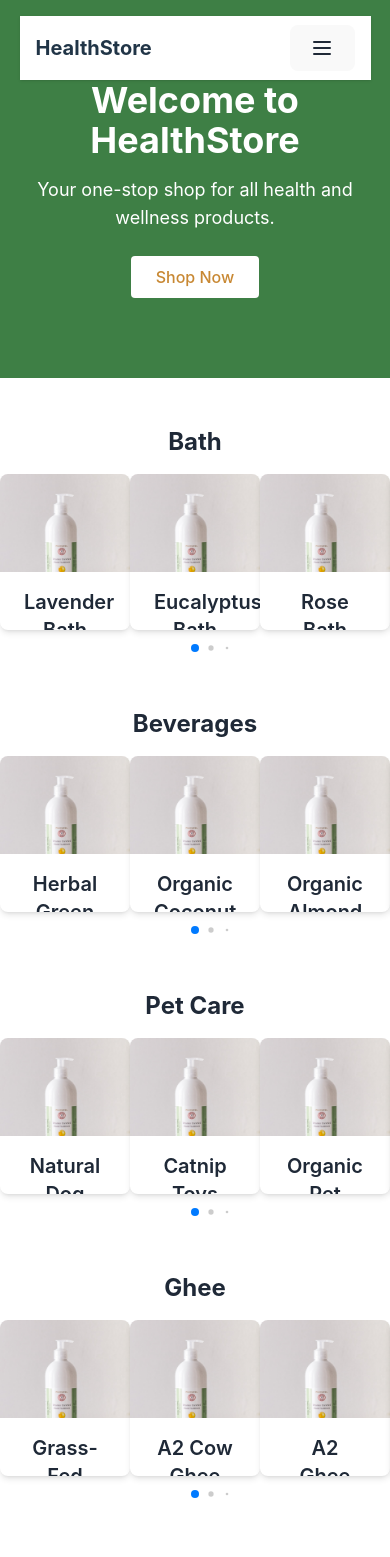
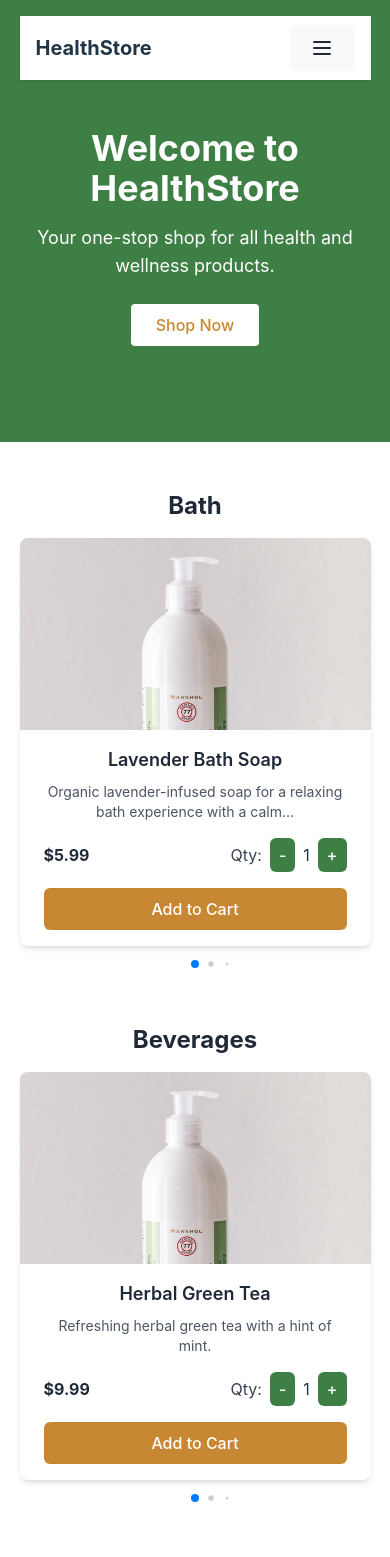
Before and after one commit to saurabh-lohiya/Ecom-Store, a React (Vite) app: page / in a window 390 px wide. Shown: the top 1557 px of the page. Built offline with nearby package versions, Linux system fonts and the light colour scheme.

Commit message:
Made Banner & ProductCard Device Responsive

```diff
--- a/src/components/Banner/index.tsx
+++ b/src/components/Banner/index.tsx
@@ -1,6 +1,6 @@
 const Banner = () => {
     return (
-        <div className="w-full bg-primary text-white py-20 text-center">
+        <div className="w-full bg-primary text-white pt-32 pb-24 text-center">
             <h1 className="text-4xl font-bold mb-4">Welcome to HealthStore</h1>
             <p className="text-lg">Your one-stop shop for all health and wellness products.</p>
             <button className="mt-6 bg-white text-secondary px-6 py-2 rounded">Shop Now</button>
--- a/src/components/ProductCard/index.tsx
+++ b/src/components/ProductCard/index.tsx
@@ -11,7 +11,10 @@ interface ProductCardProps {
 
 const ProductCard: FC<ProductCardProps> = (props) => {
     const { id, title, description, price, img } = props
-    const { cart: {items}, updateCartItemQuantity } = useCart()
+    const {
+        cart: { items },
+        updateCartItemQuantity,
+    } = useCart()
     const getItem = items.find((item) => item.id === id)
     const [quantity, setQuantity] = React.useState(getItem?.quantity || 1)
 
@@ -20,25 +23,36 @@ const ProductCard: FC<ProductCardProps> = (props) => {
     }
 
     const increaseQuantity = () => {
-        setQuantity(prevQuantity => prevQuantity + 1)
+        setQuantity((prevQuantity) => prevQuantity + 1)
     }
 
     const decreaseQuantity = () => {
-        setQuantity(prevQuantity => prevQuantity - 1)
+        setQuantity((prevQuantity) => prevQuantity - 1)
+    }
+
+    function truncateText(text: string, limit: number) {
+        return text.length > limit ? text.slice(0, limit) + "..." : text
     }
 
     return (
-        <div className="w-full h-[40vw] flex flex-col justify-between max-w-sm bg-white rounded-lg shadow-md overflow-hidden hover:shadow-xl transition-shadow duration-300">
+        <div className="w-[90%] sm:w-full h-auto sm:h-72 md:h-80 lg:h-[480px] flex flex-col justify-between bg-white rounded-lg shadow-md overflow-hidden hover:shadow-xl transition-shadow duration-300">
             <img
                 src={img}
                 alt={title}
-                className="w-full h-[25vw] object-cover"
+                className="w-full h-48 sm:h-60 md:h-52 lg:h-60 object-cover"
             />
-            <div className="px-6 py-4">
-                <h2 className="text-xl font-semibold text-gray-800">{title}</h2>
-                <p className="mt-2 text-sm text-gray-600">{description}</p>
+            <div className="px-6 py-4 flex flex-col justify-between flex-grow">
+                <div>
+                    <h2 className="text-lg sm:text-xl md:text-xl lg:text-2xl font-semibold text-gray-800">
+                        {title}
+                    </h2>
+                    <p className="mt-2 text-sm sm:text-base text-gray-600">
+                        {truncateText(description, 72)}
+                    </p>
+                </div>
+                <div>
                     <div className="mt-4 flex items-center justify-between">
-                    <span className="text-lg font-bold text-gray-800">
+                        <span className="text-md sm:text-lg md:text-lg lg:text-xl font-bold text-gray-800">
                             ${price.toFixed(2)}
                         </span>
                         <div className="flex items-center">
@@ -48,30 +62,33 @@ const ProductCard: FC<ProductCardProps> = (props) => {
                             >
                                 Qty:
                             </label>
-                        <input
+                            <button
                                 type="button"
-                            value="-"
                                 className="bg-primary text-white px-2 py-1 rounded-md"
                                 disabled={quantity === 1}
                                 onClick={decreaseQuantity}
-                        />
+                            >
+                                -
+                            </button>
                             <span className="mx-2">{quantity}</span>
-                        <input
+                            <button
                                 type="button"
-                            value="+"
                                 className="bg-primary text-white px-2 py-1 rounded-md"
                                 onClick={increaseQuantity}
-                        />
+                            >
+                                +
+                            </button>
                         </div>
                     </div>
                     <button
-                    className="mt-4 w-full bg-secondary text-white py-2 rounded-md hover:ring-secondary focus:ring-secondary transition-colors outline-none"
+                        className="mt-4 w-full bg-secondary text-white py-2 rounded-md hover:ring-2 hover:ring-secondary focus:ring-2 focus:ring-secondary transition-colors outline-none"
                         onClick={() => updateCart(id, quantity)}
                     >
                         Add to Cart
                     </button>
                 </div>
             </div>
+        </div>
     )
 }
 
--- a/src/components/ProductCollection/ProductCollection.scss
+++ b/src/components/ProductCollection/ProductCollection.scss
@@ -1,7 +1,15 @@
-.swiper-wrapper{
+.swiper-wrapper {
     padding-bottom: 30px;
 }
 
-.swiper-container-horizontal>.swiper-pagination-bullets, .swiper-pagination-custom, .swiper-pagination-fraction{
+.swiper-container-horizontal>.swiper-pagination-bullets,
+.swiper-pagination-custom,
+.swiper-pagination-fraction {
     bottom: 0px !important;
 }
+
+.swiper-slide {
+    display: flex !important;
+    justify-content: center;
+    align-items: center;
+}
--- a/src/components/ProductCollection/index.tsx
+++ b/src/components/ProductCollection/index.tsx
@@ -7,6 +7,7 @@ import { Pagination } from 'swiper/modules'
 import './ProductCollection.scss'
 import 'swiper/swiper-bundle.css'
 import 'swiper/modules';
+import useDevice from "../../hooks/useDevice"
 
 interface ProductCollectionProps {
     products: IProducts
@@ -16,6 +17,8 @@ interface ProductCollectionProps {
 const ProductCollection: FC<ProductCollectionProps> = (props) => {
     const { products, categoryId } = props
     const categoryName = productCategoryMap[categoryId]
+    const device = useDevice()
+
     return (
         <section className="container mx-auto my-12">
             <h1 className="text-2xl font-bold text-gray-800 mb-4">
@@ -26,12 +29,12 @@ const ProductCollection: FC<ProductCollectionProps> = (props) => {
                     dynamicBullets: true,
                     clickable: true,
                 }}
-                slidesPerView={3}
+                slidesPerView={device === "mobile" ? 1 : 3}
+                spaceBetween={30}
                 modules={[Pagination]}
-                className="mySwiper"
             >
                 {products.map((product) => (
-                    <SwiperSlide key={product.id} className="w-60">
+                    <SwiperSlide key={product.id} className="w-full h-full">
                         <ProductCard
                             id={product.id}
                             title={product.title}
--- a/src/data/products.ts
+++ b/src/data/products.ts
@@ -5,7 +5,7 @@ export const products: IProducts = [
         id: 1,
         title: "Lavender Bath Soap",
         description:
-            "Organic lavender-infused soap for a relaxing bath experience.",
+            "Organic lavender-infused soap for a relaxing bath experience with a calming scent of lavender. Made with natural ingredients, this soap is gentle on the skin and provides a soothing and refreshing cleanse. Perfect for unwinding after a long day.",
         categoryId: 1,
         price: 5.99,
         img: "/src/assets/imgs/product.jpg",
--- /dev/null
+++ b/src/hooks/useDevice.ts
@@ -0,0 +1,32 @@
+import { useState, useEffect } from "react"
+
+type DeviceType = "mobile" | "tablet" | "desktop"
+
+const useDevice = (): DeviceType => {
+    const [device, setDevice] = useState<DeviceType>(getDeviceType())
+
+    function getDeviceType(): DeviceType {
+        const width = window.innerWidth
+        if (width < 640) return "mobile"
+        if (width >= 640 && width < 1024) return "tablet"
+        return "desktop"
+    }
+
+    useEffect(() => {
+        const handleResize = () => {
+            const currentDevice = getDeviceType()
+            if (currentDevice !== device) {
+                setDevice(currentDevice)
+            }
+        }
+
+        window.addEventListener("resize", handleResize)
+        return () => {
+            window.removeEventListener("resize", handleResize)
+        }
+    }, [device])
+
+    return device
+}
+
+export default useDevice
```
Lines whose indentation alone changed are shown as unchanged.
